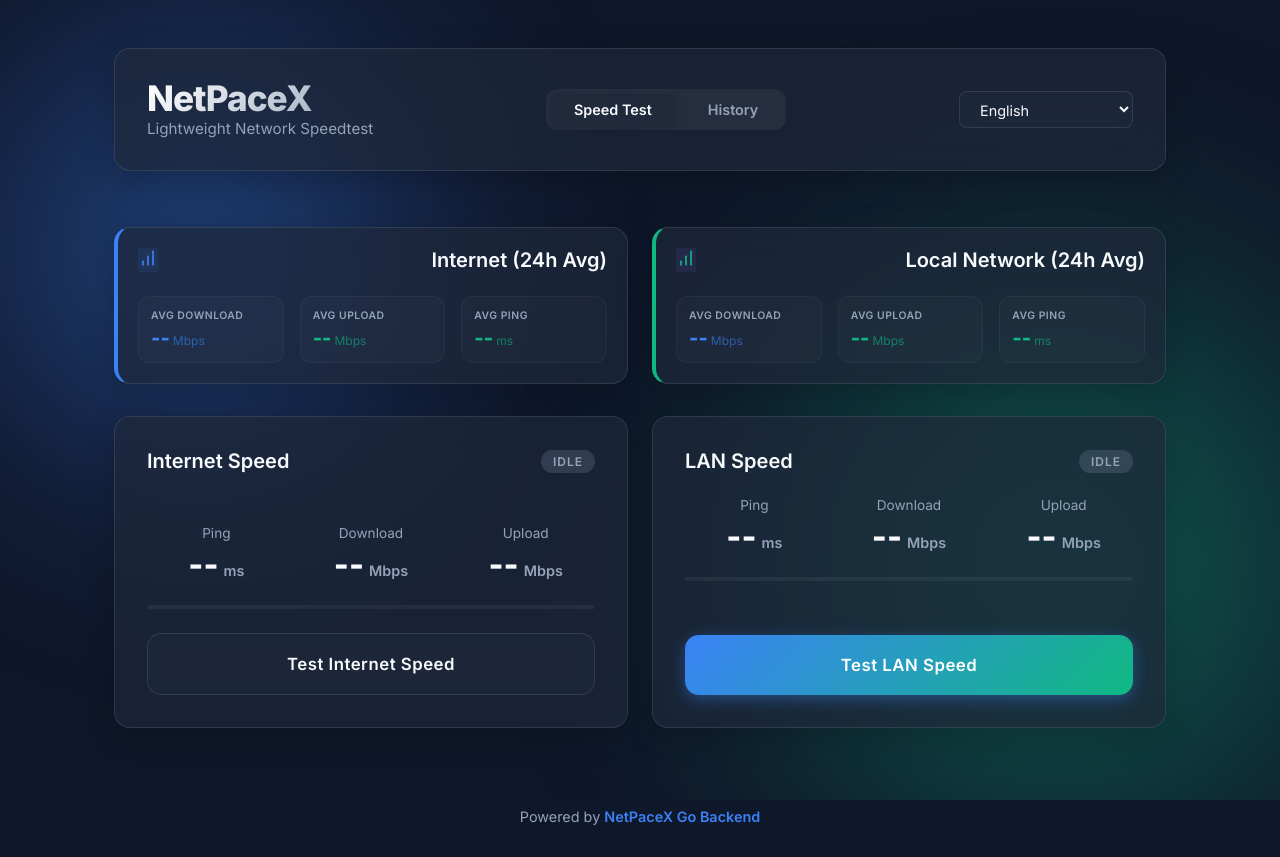
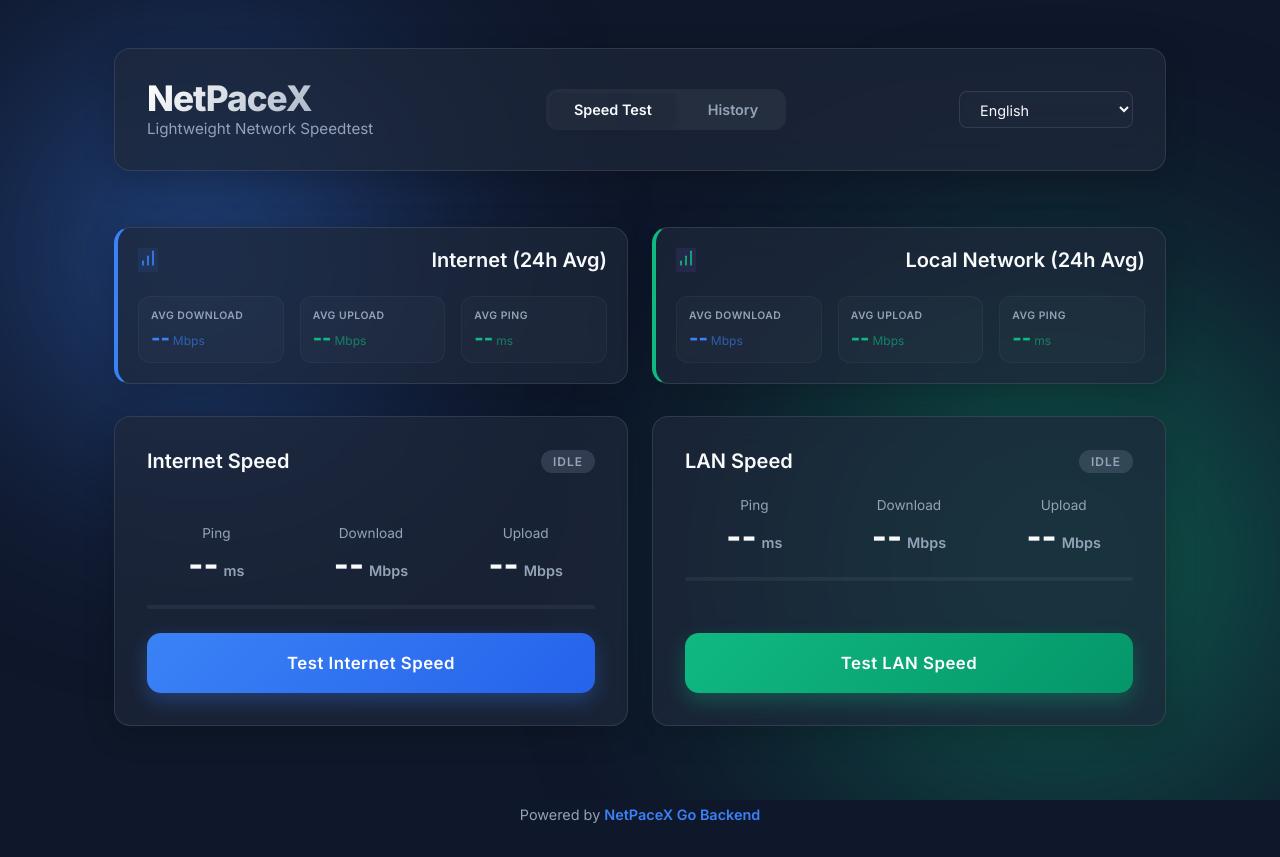
Before and after one commit to alexmaisa/netpacex, a plain HTML site: page static/index.html in a window 1280 px wide. Drawn offline with nearby package versions, Linux system fonts and the light colour scheme; no server answers.

Commit message:
UI: Refine button colors for better distinction (Blue for Internet, Green for LAN)

```diff
--- a/static/style.css
+++ b/static/style.css
@@ -175,20 +175,19 @@ body {
 }
 
 .btn.primary {
-	background: linear-gradient(135deg, var(--accent-1), var(--accent-2));
+	background: linear-gradient(135deg, var(--accent-2), #059669);
 	color: white;
-	box-shadow: 0 4px 15px rgba(59, 130, 246, 0.4);
+	box-shadow: 0 8px 20px rgba(16, 185, 129, 0.3);
 }
 
 .btn.secondary {
-	background: var(--glass-bg);
-	color: var(--text-main);
-	border: 1px solid var(--glass-border);
-	backdrop-filter: blur(10px);
+	background: linear-gradient(135deg, var(--accent-1), #2563eb);
+	color: white;
+	box-shadow: 0 8px 20px rgba(59, 130, 246, 0.3);
 }
 
 .btn.secondary:hover {
-	border-color: var(--accent-1);
+	transform: translateY(-2px);
 }
 
 /* Grid & Cards */
```
